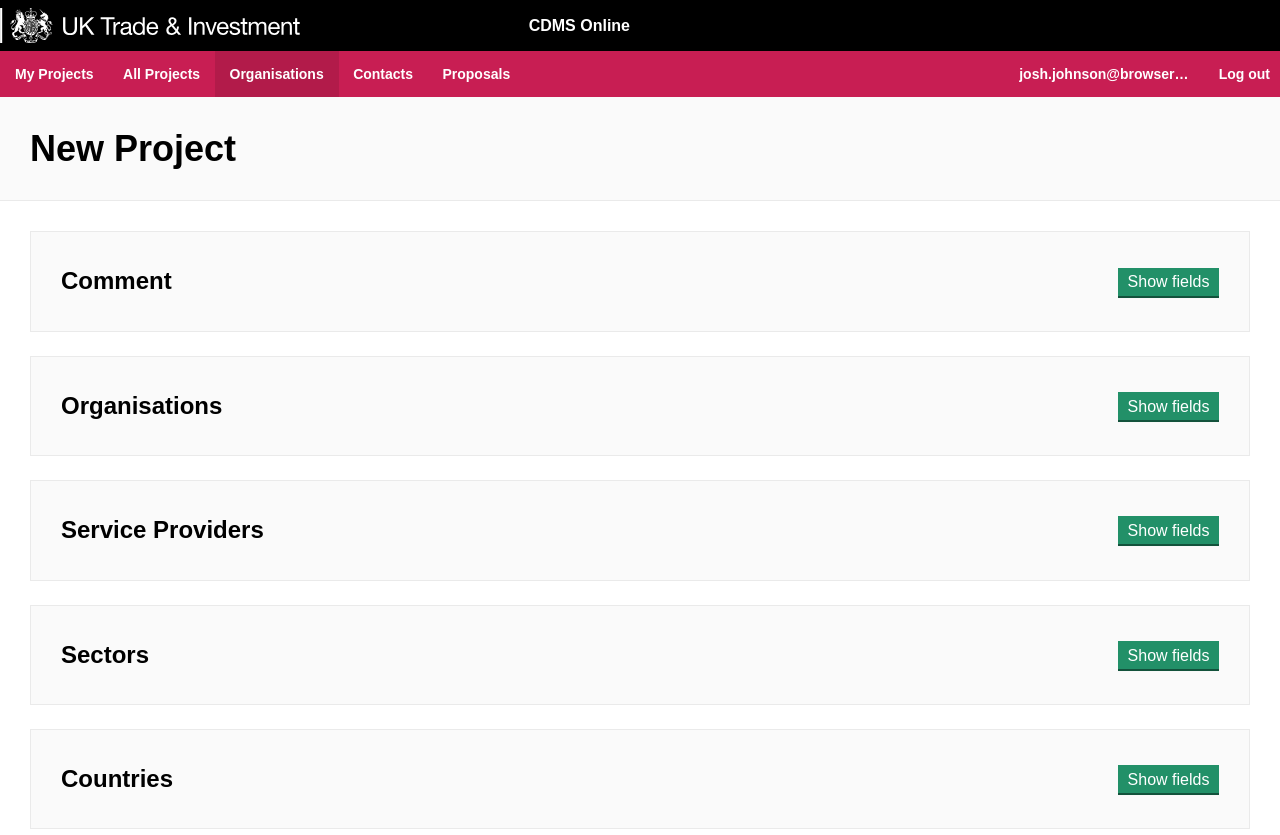
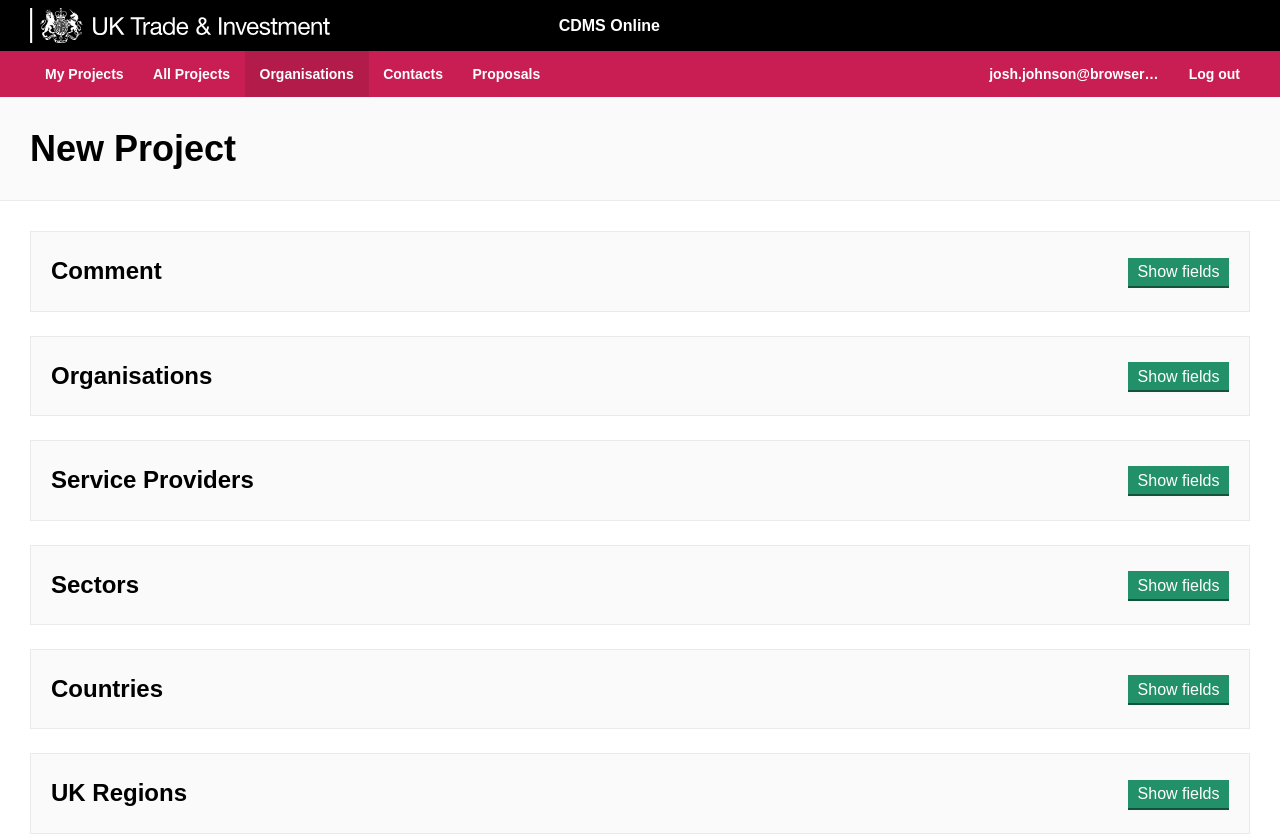
Before and after one commit to browserlondon/UKTI, a website: page project-new-stage-2.html in a window 1280 px wide. Shown: the top 835 px of the page. Drawn offline with nearby package versions, Linux system fonts and the light colour scheme.

Commit message:
Tighten up blocked sections

```diff
--- a/assets/styles/base/partials/_layout.scss
+++ b/assets/styles/base/partials/_layout.scss
@@ -6,11 +6,12 @@
 .grid, .container {
     margin: 0 auto;
     max-width: 85em;
+    padding: 0 30px;
 }
 
 .grid--zero-pad {
-    margin-left: 0;
-    margin-right: 0;
+    padding-left: 0;
+    padding-right: 0;
 }
 
 .grid__row {
--- a/assets/styles/base/partials/_type.scss
+++ b/assets/styles/base/partials/_type.scss
@@ -68,7 +68,7 @@ body {
     position: relative;
     -ms-overflow-style: -ms-autohiding-scrollbar;
     -webkit-overflow-scrolling: touch;
-    min-width: 1000px;
+    min-width: 1060px;
 }
 
 
--- a/assets/styles/components/partials/_sections.scss
+++ b/assets/styles/components/partials/_sections.scss
@@ -7,7 +7,7 @@
 
 .section {
     width: 100%;
-    padding: 30px;
+    padding: 30px 0;
     background-size: cover;
     border-bottom: 1px solid $brand-keyline;
     position: relative;
@@ -36,12 +36,15 @@
 .section--keyline { border: 1px solid $brand-keyline; }
 
 .section--blocked {
+    padding-left: 30px;
+    padding-right: 30px;
     margin-bottom: $guttering;
     &:last-child { margin-bottom: 0; }
 }
 
 .section--collapsible {
-    .section__body { padding-top: 30px; }
+    padding: 20px;
+    .section__body { padding-top: 20px; }
     &.closed {
         overflow: hidden;
         padding-bottom: 0;
```
Also changed, not shown: project-search.html (+1 -1 lines), assets/styles/ie.css, assets/styles/ie.min.css, assets/styles/main.css, assets/styles/main.min.css, 2 other files.
